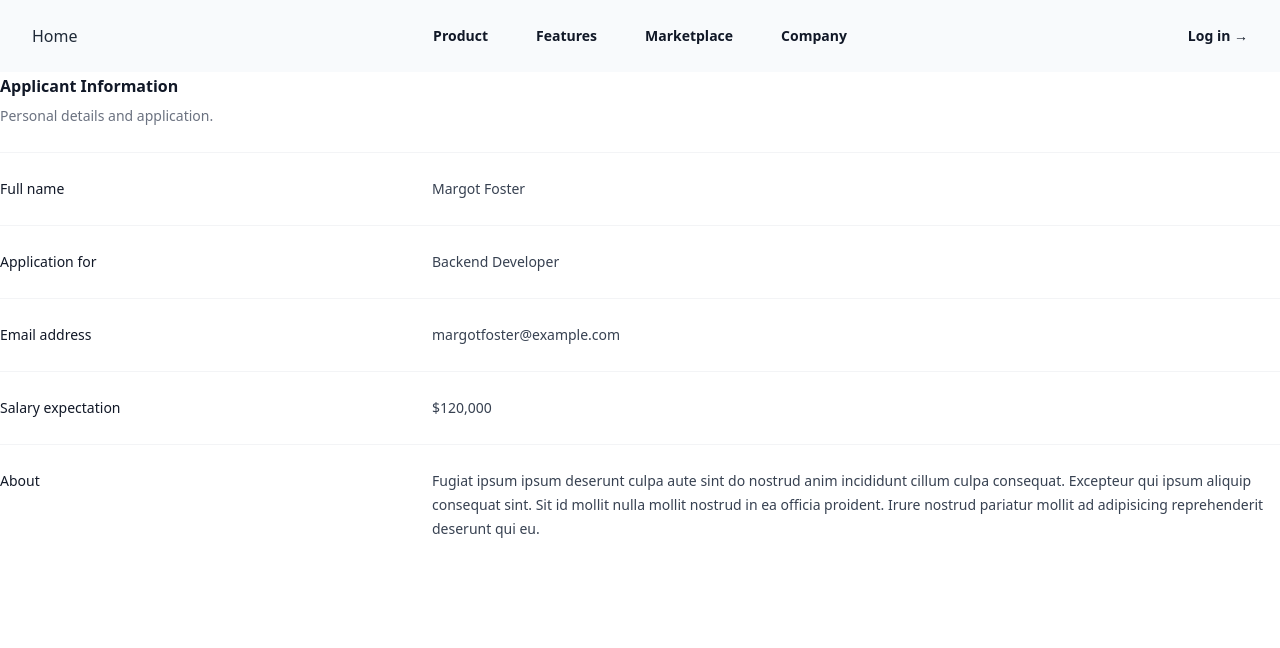
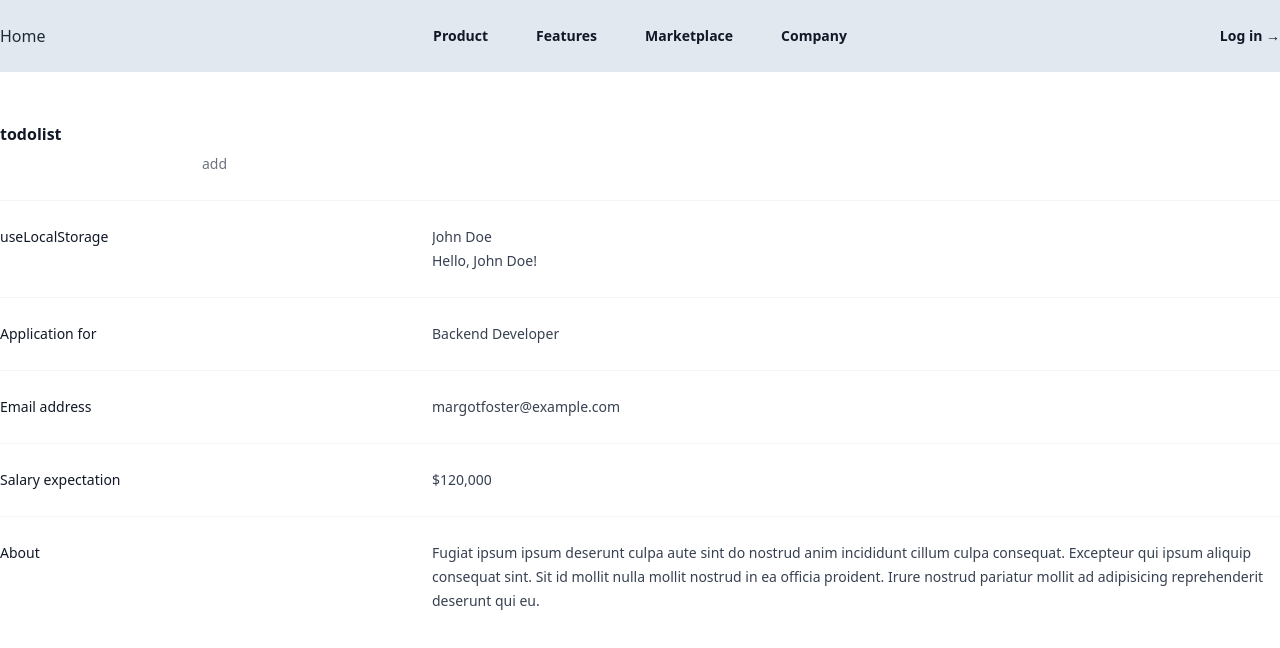
Before and after one commit to 904898313/React-codesandbox, a React (Vite) app: page /product in a window 1280 px wide. Shown: the top 648 px of the page. Built offline with nearby package versions, Linux system fonts and the light colour scheme.

Commit message:
feat: useLocalStorage hook

```diff
--- a/src/components/Todo/Todo.tsx
+++ b/src/components/Todo/Todo.tsx
@@ -1,5 +1,7 @@
-import { useCallback, useState } from "react";
+import { useCallback, useState, useContext } from "react";
 import Todos from "./components/Todos";
+import { todoContext } from "../../context/todoContext";
+
 interface Itodos {
   name: string;
   isDone: boolean;
@@ -10,6 +12,8 @@ interface Itodos {
 const Todo = () => {
   const [todos, setTodos] = useState<Itodos[]>([]);
   const [value, setValue] = useState("");
+  const todo = useContext(todoContext);
+  console.log(todo,"todo");
 
   // 添加
   const handlerAdd = useCallback(() => {
@@ -60,7 +64,6 @@ const Todo = () => {
 
   return (
     <>
-      <h1>todolist</h1>
       <input
         value={value}
         onInput={(e) => setValue((e.target as HTMLInputElement).value)}
--- /dev/null
+++ b/src/components/useLocalStorageDome.tsx/index.tsx
@@ -0,0 +1,19 @@
+import React from 'react';
+import useLocalStorage from '../../hooks/useLocalstorage';
+
+function UseLocalStorageDome() {
+  const [name, setName] = useLocalStorage('name', 'John Doe');
+
+  const handleNameChange = (event: React.ChangeEvent<HTMLInputElement>) => {
+    setName(event.target.value);
+  };
+
+  return (
+    <div>
+      <input type="text" value={name} onChange={handleNameChange} />
+      <p>Hello, {name}!</p>
+    </div>
+  );
+}
+
+export default UseLocalStorageDome;
--- /dev/null
+++ b/src/context/todoContext.tsx
@@ -0,0 +1,32 @@
+import React,{ createContext, useState } from 'react';
+
+export const todoContext = createContext({})
+
+interface ItodoItem {
+    value: string,
+    isDone: false,
+    isEdit: false
+}
+
+interface ItodoAction {
+    todos: ItodoItem[]
+}
+
+const todoContextProvider = (props:{children: React.ReactNode}) => {
+
+    const todoAction:ItodoAction = {
+        todos: [{
+            value: 'x',
+            isDone: false,
+            isEdit: false
+        }]
+    }
+
+    return (
+        <todoContext.Provider value={todoAction}>
+            {props.children}
+        </todoContext.Provider>
+    )
+}
+
+export default todoContextProvider
--- /dev/null
+++ b/src/hooks/useLocalstorage.tsx
@@ -0,0 +1,27 @@
+import React, { useState, useEffect } from 'react';
+
+type SetValue<T> = (value: T | ((prevValue: T) => T)) => void;
+
+function useLocalStorage<T>(key: string, initialValue: T): [T, SetValue<T>] {
+  const [storedValue, setStoredValue] = useState<T>(() => {
+    try {
+      const item = localStorage.getItem(key);
+      return item ? JSON.parse(item) : initialValue;
+    } catch (error) {
+      console.error(`Error retrieving value from localStorage: ${error}`);
+      return initialValue;
+    }
+  });
+
+  useEffect(() => {
+    try {
+      localStorage.setItem(key, JSON.stringify(storedValue));
+    } catch (error) {
+      console.error(`Error storing value in localStorage: ${error}`);
+    }
+  }, [key, storedValue]);
+
+  return [storedValue, setStoredValue];
+}
+
+export default useLocalStorage;
--- a/src/layout/index.tsx
+++ b/src/layout/index.tsx
@@ -5,7 +5,7 @@
  * @Description: 布局页面
  * @Date: 2023-07-07 16:35:38
  * @LastEditors: yangchenguang
- * @LastEditTime: 2023-07-17 15:55:42
+ * @LastEditTime: 2023-08-14 10:40:40
  */
 
 import { useState } from 'react'
@@ -24,9 +24,10 @@ export default function Layout() {
   const [mobileMenuOpen, setMobileMenuOpen] = useState(false)
   const navigate = useNavigate();
   return (
-    <div className="container mx-auto flex flex-col min-h-screen">
-      <header className="sticky inset-x-0 top-0 z-50 bg-slate-50">
-        <nav className="flex items-center justify-between p-6 lg:px-8" aria-label="Global">
+    <div className="flex flex-col min-h-screen">
+      <div className='sticky inset-x-0 top-0 bg-slate-200'>
+        <header className="container mx-auto">
+          <nav className="flex items-center justify-between py-6" aria-label="Global">
             <div className="flex lg:flex-1">
               <a href="#" className="-m-1.5 p-1.5">
                 <span className="sr-only">Your Company</span>
@@ -108,7 +109,8 @@ export default function Layout() {
             </Dialog.Panel>
           </Dialog>
         </header>
-      <div className="flex-1">
+      </div>
+      <div className="container mx-auto flex-1 pt-12">
         <Outlet />
       </div>
     </div>
--- a/src/views/product/index.tsx
+++ b/src/views/product/index.tsx
@@ -1,17 +1,19 @@
 import { PaperClipIcon } from '@heroicons/react/20/solid'
+import Todo from '../../components/Todo/Todo'
+import UseLocalStorageDome from '../../components/useLocalStorageDome.tsx'
 
 export default function Example() {
   return (
     <div>
-      <div className="px-4 sm:px-0">
-        <h3 className="text-base font-semibold leading-7 text-gray-900">Applicant Information</h3>
-        <p className="mt-1 max-w-2xl text-sm leading-6 text-gray-500">Personal details and application.</p>
+      <div className="px-4 sm:px-0 ">
+        <h3 className="text-base font-semibold leading-7 text-gray-900">todolist</h3>
+        <div className="mt-1 max-w-2xl text-sm leading-6 text-gray-500"><Todo></Todo></div>
       </div>
       <div className="mt-6 border-t border-gray-100">
         <dl className="divide-y divide-gray-100">
           <div className="px-4 py-6 sm:grid sm:grid-cols-3 sm:gap-4 sm:px-0">
-            <dt className="text-sm font-medium leading-6 text-gray-900">Full name</dt>
-            <dd className="mt-1 text-sm leading-6 text-gray-700 sm:col-span-2 sm:mt-0">Margot Foster</dd>
+            <dt className="text-sm font-medium leading-6 text-gray-900">useLocalStorage</dt>
+            <dd className="mt-1 text-sm leading-6 text-gray-700 sm:col-span-2 sm:mt-0"><UseLocalStorageDome></UseLocalStorageDome></dd>
           </div>
           <div className="px-4 py-6 sm:grid sm:grid-cols-3 sm:gap-4 sm:px-0">
             <dt className="text-sm font-medium leading-6 text-gray-900">Application for</dt>
```
Also changed, not shown: src/App.tsx (+5 -2 lines). Lines whose indentation alone changed are shown as unchanged.
